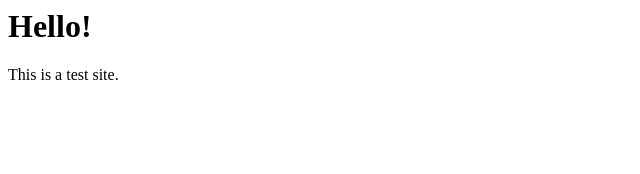
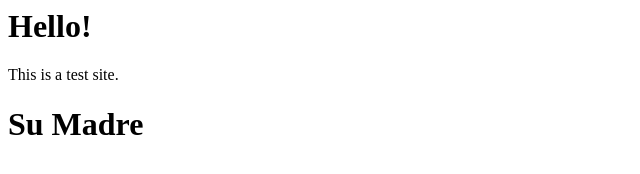
Before and after one commit to NandoLopes/CI_CD, a plain HTML site: page index.html in a window 1280 px wide. Shown: the whole page, without its empty margins (0-640 px from the left). Drawn offline with Linux system fonts and the light colour scheme.

Commit message:
Update index.html

```diff
--- a/index.html
+++ b/index.html
@@ -1,2 +1,3 @@
 <h1>Hello!</h1>
 <span>This is a test site.</span>
+<h1>Su Madre<h1>
```
